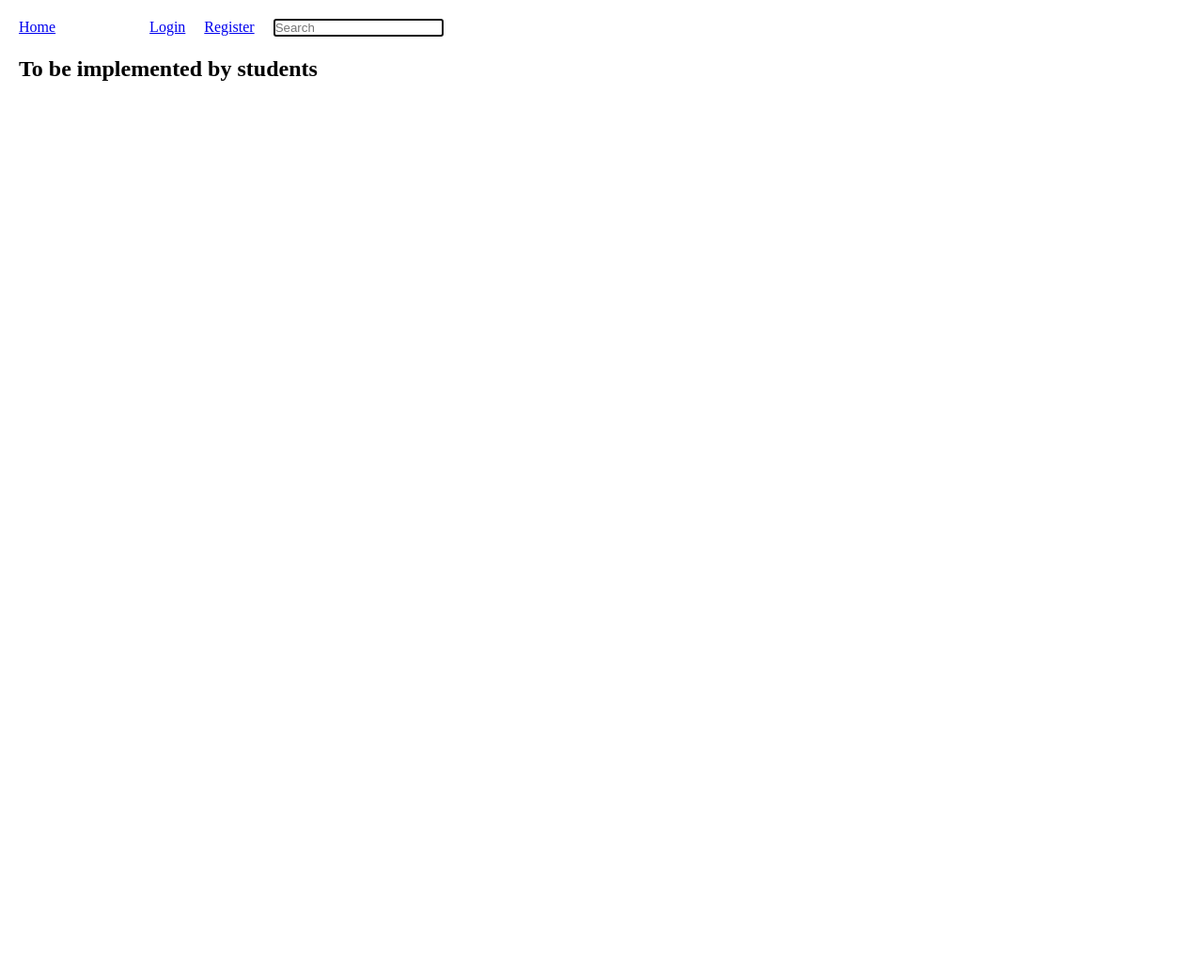
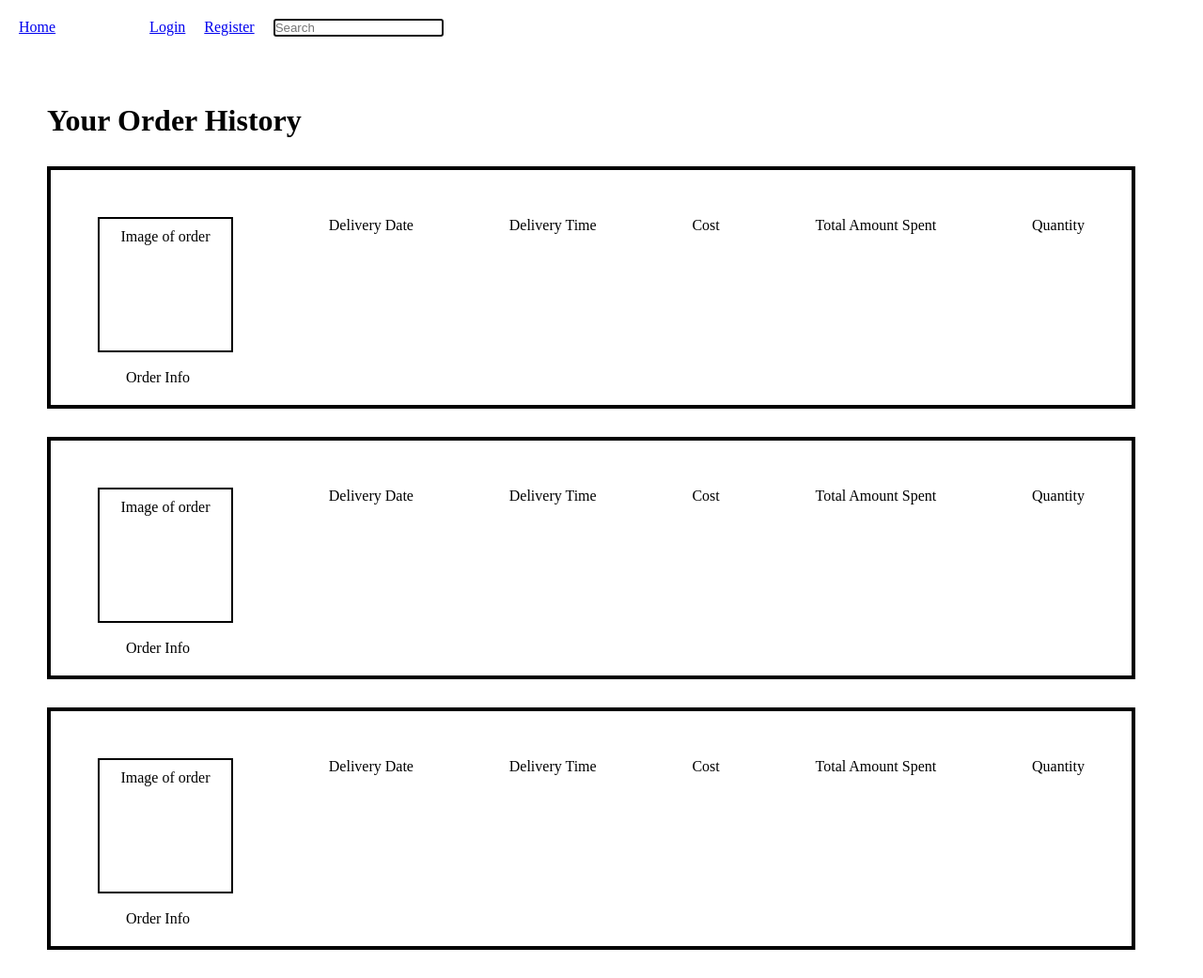
Before and after one commit to jerel1/SEP_2021_L3, a PHP site: page /views/customer/past_orders.php in a window 1280 px wide. Shown: the whole page at 94% size. Before the commit the page ends 86 px from the top, so only its background shows below. Run offline with PHP 8.4, Linux system fonts and the light colour scheme.

Commit message:
Past Orders and Redeem Rewards
PastOrders and RedeemRewards page

```diff
--- a/views/customer/past_orders.php
+++ b/views/customer/past_orders.php
@@ -1,8 +1,119 @@
-<?php
+
+<!DOCTYPE html>
+<html lang="en">
+<head>
+    <meta charset="UTF-8">
+    <meta http-equiv="X-UA-Compatible" content="IE=edge">
+    <meta name="viewport" content="width=device-width, initial-scale=1.0">
+    <title>Document</title>
+    <link rel="stylesheet" href="/SEP_2021_L3/views/css/PastOrders.css">
+    <?php
     require_once "../header.php";
-?>
+    ?>
+</head>
 <body>
+
+    <h1>Your Order History</h1>
     <section>
-    <h1>To be implemented by students</h1>
+    <div class="box">
+
+    <div id="flex">
+        <div>
+        <div class="imagebox">
+            Image of order
+        </div>
+        <br>
+        <p class="orderInfo">Order Info</p>
+        </div>
+
+        <div>
+            <p>Delivery Date</p>
+        </div>
+
+        <div>
+            <p>Delivery Time</p>
+        </div>
+
+        <div>
+            <p>Cost</p>
+        </div>
+
+        <div>
+            <p>Total Amount Spent</p>
+        </div>
+
+        <div>
+            <p>Quantity</p>
+        </div>
+    </div>
+    </div>
+
+    <div class="box">
+
+    <div id="flex">
+        <div>
+        <div class="imagebox">
+            Image of order
+        </div>
+        <br>
+        <p class="orderInfo">Order Info</p>
+        </div>
+
+        <div>
+            <p>Delivery Date</p>
+        </div>
+
+        <div>
+            <p>Delivery Time</p>
+        </div>
+
+        <div>
+            <p>Cost</p>
+        </div>
+
+        <div>
+            <p>Total Amount Spent</p>
+        </div>
+
+        <div>
+            <p>Quantity</p>
+        </div>
+    </div>
+    </div>
+
+    <div class="box">
+
+    <div id="flex">
+        <div>
+        <div class="imagebox">
+            Image of order
+        </div>
+        <br>
+        <p class="orderInfo">Order Info</p>
+        </div>
+
+        <div>
+            <p>Delivery Date</p>
+        </div>
+
+        <div>
+            <p>Delivery Time</p>
+        </div>
+
+        <div>
+            <p>Cost</p>
+        </div>
+
+        <div>
+            <p>Total Amount Spent</p>
+        </div>
+
+        <div>
+            <p>Quantity</p>
+        </div>
+    </div>
+    </div>
+
     </section>
 </body>
+</html>
```
Also changed, not shown: views/customer/redeem_rewards.php (+46 -17 lines).
